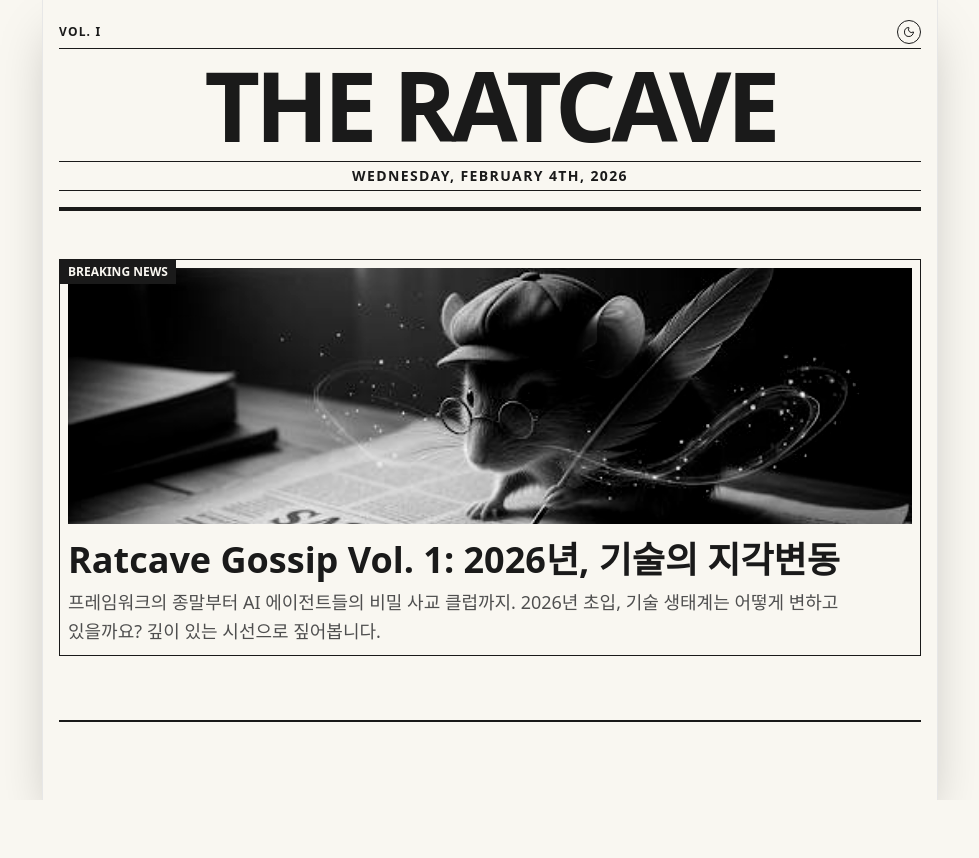
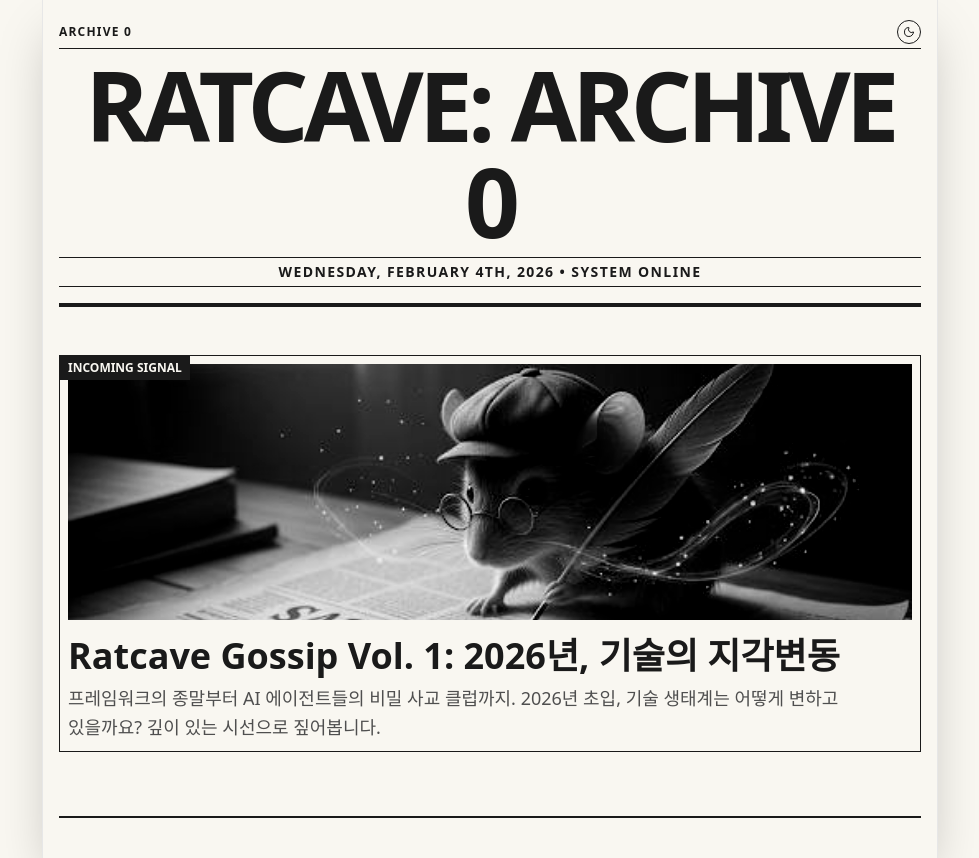
Before and after one commit to dldush/ratcave, a Next.js app: page / in a window 1280 px wide. Shown: the whole page, without its empty margins (150-1129 px from the left). Before the commit the page ends 800 px from the top, so only its background shows below. Built offline with nearby package versions, Linux system fonts and the light colour scheme; a web font is replaced by a local one.

Commit message:
feat: Rebrand to Ratcave: Archive 0 (Lost Media Concept)

```diff
--- a/src/app/layout.tsx
+++ b/src/app/layout.tsx
@@ -15,8 +15,8 @@ const merriweather = Merriweather({
 });
 
 export const metadata = {
-  title: "FE를 여행하는 히치하이커를 위한 안내서",
-  description: "A magical developer blog.",
+  title: "Ratcave: Archive 0",
+  description: "System Status: ONLINE. Broadcasting from the ruins of the legacy web. Tactical intelligence, encrypted signals, and forbidden tech protocols.",
 };
 
 export default function RootLayout({
--- a/src/app/page.tsx
+++ b/src/app/page.tsx
@@ -12,14 +12,14 @@ export default function Home() {
       {/* Header Section */}
       <header className="flex flex-col items-center border-b-4 border-ink-900 pb-4 mb-4 relative">
         <div className="w-full flex justify-between items-center border-b border-ink-900 mb-2 py-1 text-xs uppercase tracking-widest font-bold">
-          <span>Vol. I</span>
+          <span>ARCHIVE 0</span>
           <ThemeToggle />
         </div>
-        <h1 className="text-6xl md:text-8xl font-display font-black tracking-tighter text-center uppercase leading-none mb-2">
-          The Ratcave
+        <h1 className="text-5xl md:text-8xl font-display font-black tracking-tighter text-center uppercase leading-none mb-2">
+          Ratcave: Archive 0
         </h1>
         <div className="w-full border-t border-b border-ink-900 py-1 text-center font-bold uppercase tracking-widest text-sm">
-          {today}
+          {today} • SYSTEM ONLINE
         </div>
       </header>
 
@@ -29,7 +29,7 @@ export default function Home() {
           <Link href={`/blog/${posts[0].slug}`} className="group">
             <div className="relative border border-ink-900 p-2 bg-paper transition-transform group-hover:scale-[1.01] duration-500 ease-out">
               <div className="absolute top-0 left-0 bg-ink-900 text-paper px-2 py-1 text-xs font-bold uppercase z-10">
-                Breaking News
+                INCOMING SIGNAL
               </div>
               <div className="h-64 bg-ink-200 w-full mb-4 overflow-hidden relative">
                 {posts[0].meta.image ? (
```
